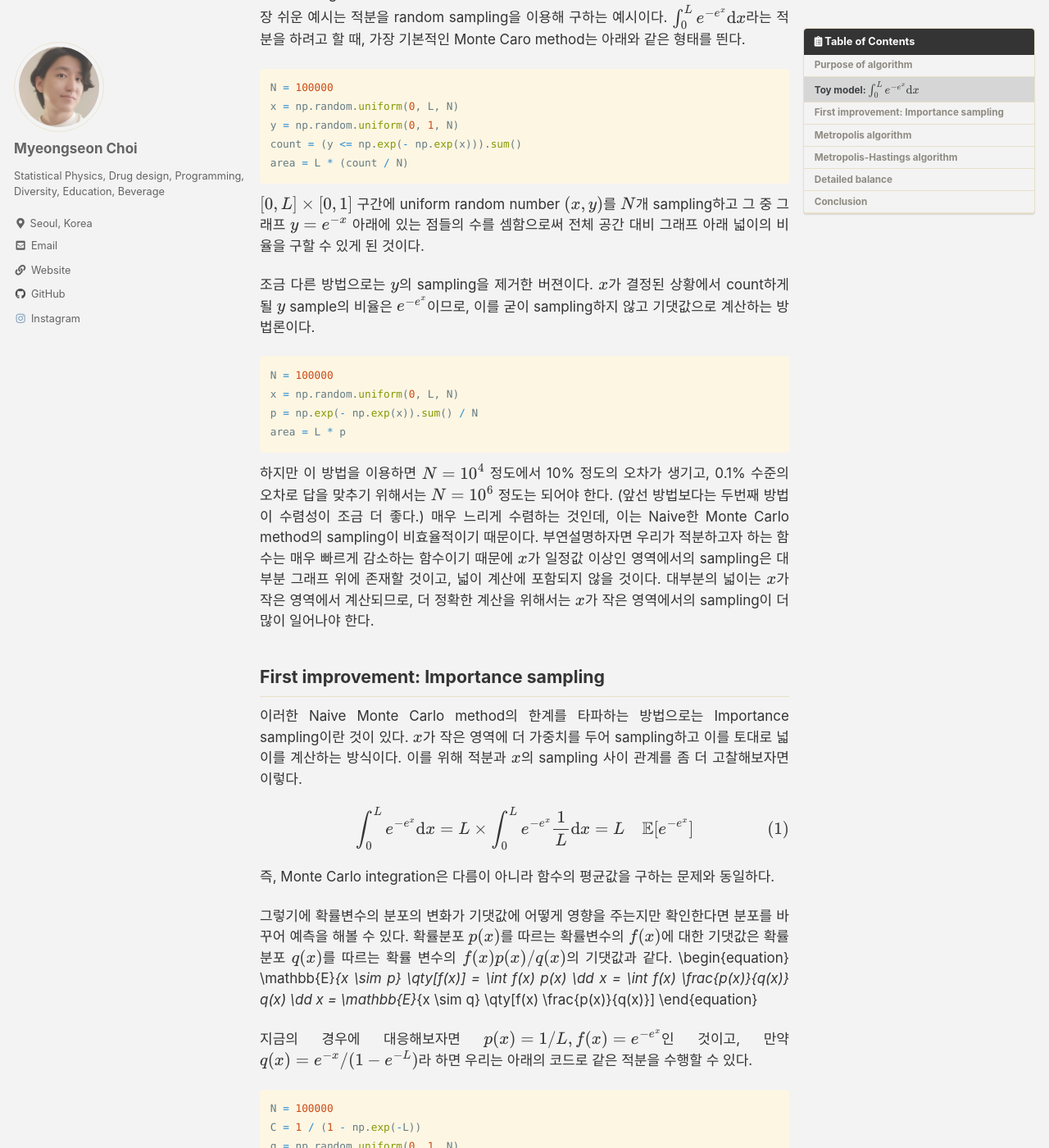
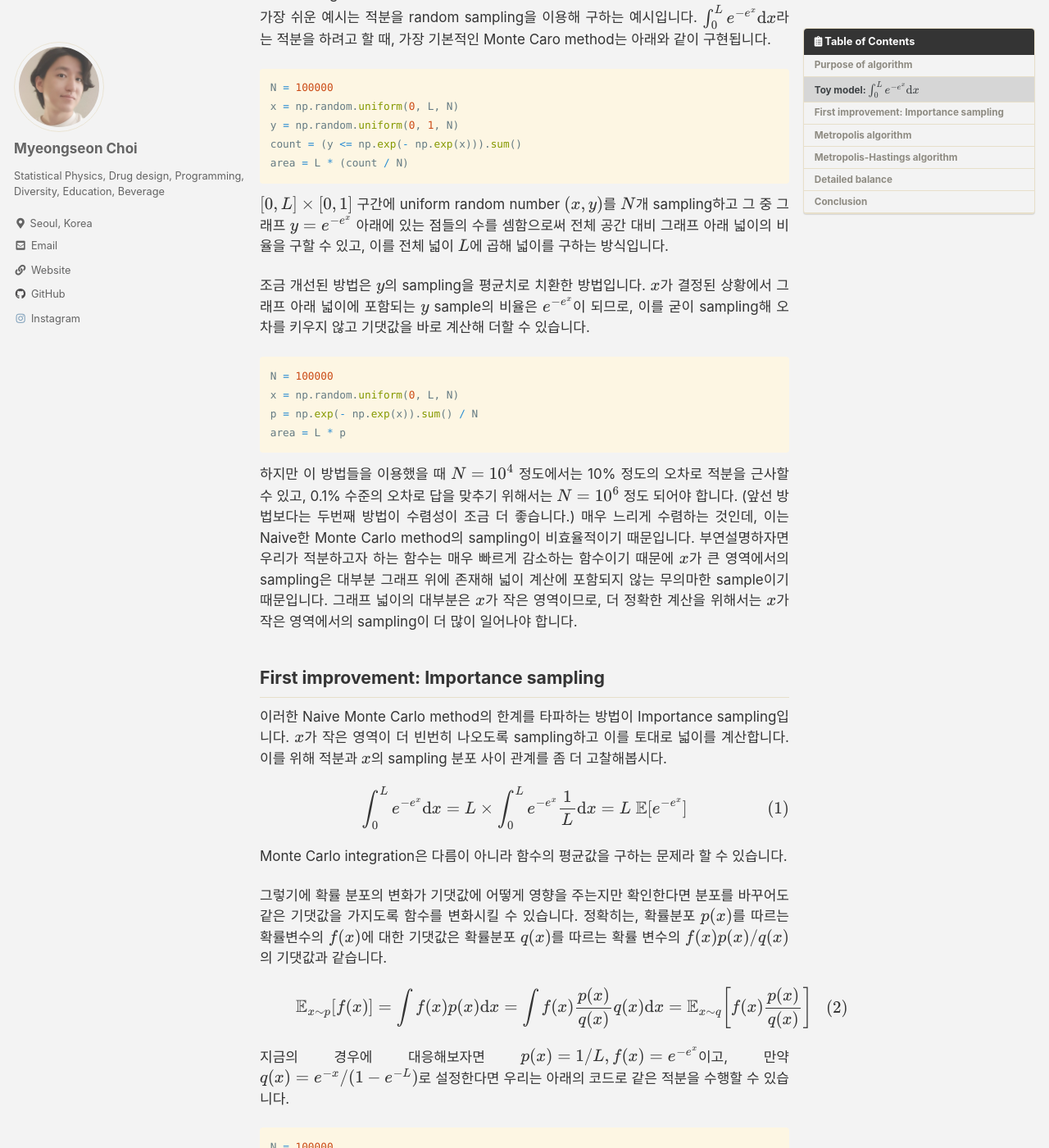
Before and after one commit to key262yek/key262yek.github.io, a Jekyll site: the page built from _posts/2023-04-03-Metropolis-Hastings-algorithm.md, in a window 1280 px wide and 1400 px high, scrolled down 879 px. Shown: the whole window at 82% size. Built offline with Jekyll 4.4.1, drawn with Linux system fonts in a browser that asks for light colours; cached includes are drawn as plain includes; nearby versions of some CDN libraries; some of the changed text lies outside the part shown.

Commit message:
correct sentence

````diff
--- a/_posts/2023-04-03-Metropolis-Hastings-algorithm.md
+++ b/_posts/2023-04-03-Metropolis-Hastings-algorithm.md
@@ -14,27 +14,27 @@ toc_sticky: true
 ---
 
 
-확률밀도함수 $p(x)$를 완전히 아는 상황에서 1차원 확률변수를 sampling하는 가장 간단한 방법은 무엇일까?
-누적분포함수 $C(x) = P(X \leq x)$를 이용하는 것이다.
-$[0,1]$ 구간의 uniform random number $p$를 뽑은 후에 $C(x) = p$인 $x$를 sample로 하면 이 sample $x$는 필연적으로 확률분포 $p(x)$를 따르게 된다.
+확률밀도함수 $p(x)$를 완전히 아는 상황에서 1차원 확률변수를 sampling하는 가장 간단한 방법은 무엇일까요?
+누적분포함수 $C(x) = P(X \leq x)$를 이용하는 방법입니다.
+$[0,1]$ 구간의 uniform random number $p$를 뽑은 후에 $C(x) = p$인 $x$를 sample로 하면 이 sample $x$가 확률분포 $p(x)$를 따른다는 점을 이용하는 것이죠.
 
-하지만 만약 확률밀도함수 $p(x)$를 잘 알지 못하거나, 확률변수의 차원이 너무 커서 $C(x)$와 $p$의 대응을 알고리즘적으로 쉽게 유추하지 못할 때는 어떻게 해야할까?
-그럴때 사용되는 방법이 `Markov Chain Monte Carlo(MCMC)` 방법론이다.
-MCMC의 자세한 정의는 다른 글을 통해 보충하도록 하고, 오늘은 그 중에서 `Metropolis-Hastings(MH) algorithm`의 작동방식에 대해서 설명하고자 한다.
+하지만 만약 확률밀도함수 $p(x)$를 잘 알지 못하거나, 확률변수의 차원이 너무 커서 $C(x)$와 $p$의 대응을 알고리즘적으로 쉽게 유추하지 못할 때는 어떻게 해야할까요?
+그럴때 사용되는 방법이 `Markov Chain Monte Carlo(MCMC)` 방법론입니다.
+MCMC의 자세한 정의는 다른 글을 통해 보충하도록 하고, 오늘은 그 중에서 `Metropolis-Hastings(MH) algorithm`의 작동방식에 대해서 알아보겠습니다.
 
 ## Purpose of algorithm
-여느 Monte Carlo method와 같이 MH algorithm 역시 기본적으로 sampling 기법이다.
+여느 Monte Carlo method와 같이 MH algorithm 역시 기본적으로 sampling 기법입니다.
 모분포 $p(x)$를 정확히 구할 수는 없지만 $p(x)$가 어떤 함수 $f(x)$에 비례한다는 것을 안다거나,
-혹은 두 확률변수 $x_1, x_2$에 대해서 두 확률 $p(x_1)/p(x_2)$를 구하기 쉬운 환경에서 MH algorithm을 이용하면 $p(x)$를 따르는 확률변수를 sampling할 수 있다.
+혹은 두 정의역 $x_1, x_2$에 대해서 존재 확률비 $p(x_1)/p(x_2)$를 구하기 쉬운 환경에서 MH algorithm을 이용하면 $p(x)$를 따르는 확률변수를 sampling할 수 있습니다.
 
-MH algorithm은 단일 단계로 작동하는 알고리즘이 아니다.
-처음에 어떤 prior probability를 기반으로 시작했던 간에 반복적으로 sampling하면서 종국에는 sample이 따르는 확률분포가 $p(x)$로 근접해가도록 강제하는 알고리즘이다.
-이 과정에서 $n$번째 sample에 대한 정보를 이용해 $n + 1$번째 sample을 만들어내기 때문에 Markov chain이란 이름이 앞에 붙어 Markov chain Monte Carlo method로 불리는 것이다.
+MH algorithm은 단일 단계로 작동하는 알고리즘이 아닙니다.
+처음에 어떤 prior probability를 기반으로 시작했던 간에, 반복적으로 sampling하면서 sample이 따르는 확률분포가 $p(x)$로 근접해가도록 강제하는 알고리즘이죠.
+이 과정에서 $n$번째 sample에 대한 정보에만 의존해 $n + 1$번째 sample을 만들어내기 때문에 Markov chain이란 이름이 앞에 붙어 Markov Chain Monte Carlo method로 불리는 것입니다.
 
 ## Toy model: $\int_0^L e^{- e^x} \dd x$
-바로 MH algorithm으로 넘어가기 전에 기초적인 Monte Carlo method부터 살펴보자.
-가장 쉬운 예시는 적분을 random sampling을 이용해 구하는 예시이다.
-$\int_0^L e^{- e^x} \dd x$라는 적분을 하려고 할 때, 가장 기본적인 Monte Caro method는 아래와 같은 형태를 띈다.
+바로 MH algorithm으로 넘어가기 전에 기초적인 Monte Carlo method부터 살펴봅시다.
+가장 쉬운 예시는 적분을 random sampling을 이용해 구하는 예시입니다.
+$\int_0^L e^{- e^x} \dd x$라는 적분을 하려고 할 때, 가장 기본적인 Monte Caro method는 아래와 같이 구현됩니다.
 ```python
 N = 100000
 x = np.random.uniform(0, L, N)
@@ -42,10 +42,10 @@ y = np.random.uniform(0, 1, N)
 count = (y <= np.exp(- np.exp(x))).sum()
 area = L * (count / N)
 ```
-$[0,L] \times [0, 1]$ 구간에 uniform random number $(x, y)$를 $N$개 sampling하고 그 중 그래프 $y = e^{-x}$ 아래에 있는 점들의 수를 셈함으로써 전체 공간 대비 그래프 아래 넓이의 비율을 구할 수 있게 된 것이다.
+$[0,L] \times [0, 1]$ 구간에 uniform random number $(x, y)$를 $N$개 sampling하고 그 중 그래프 $y = e^{-e^x}$ 아래에 있는 점들의 수를 셈함으로써 전체 공간 대비 그래프 아래 넓이의 비율을 구할 수 있고, 이를 전체 넓이 $L$에 곱해 넓이를 구하는 방식입니다.
 
-조금 다른 방법으로는 $y$의 sampling을 제거한 버젼이다.
-$x$가 결정된 상황에서 count하게 될 $y$ sample의 비율은 $e^{-e^x}$이므로, 이를 굳이 sampling하지 않고 기댓값으로 계산하는 방법론이다.
+조금 개선된 방법은 $y$의 sampling을 평균치로 치환한 방법입니다.
+$x$가 결정된 상황에서 그래프 아래 넓이에 포함되는 $y$ sample의 비율은 $e^{-e^x}$이 되므로, 이를 굳이 sampling해 오차를 키우지 않고 기댓값을 바로 계산해 더할 수 있습니다.
 ```python
 N = 100000
 x = np.random.uniform(0, L, N)
@@ -53,32 +53,35 @@ p = np.exp(- np.exp(x)).sum() / N
 area = L * p
 ```
 
-하지만 이 방법을 이용하면 $N=10^4$ 정도에서 10% 정도의 오차가 생기고, 0.1% 수준의 오차로 답을 맞추기 위해서는 $N=10^6$ 정도는 되어야 한다.
-(앞선 방법보다는 두번째 방법이 수렴성이 조금 더 좋다.)
-매우 느리게 수렴하는 것인데, 이는 Naive한 Monte Carlo method의 sampling이 비효율적이기 때문이다.
-부연설명하자면 우리가 적분하고자 하는 함수는 매우 빠르게 감소하는 함수이기 때문에 $x$가 일정값 이상인 영역에서의 sampling은 대부분 그래프 위에 존재할 것이고, 넓이 계산에 포함되지 않을 것이다.
-대부분의 넓이는 $x$가 작은 영역에서 계산되므로, 더 정확한 계산을 위해서는 $x$가 작은 영역에서의 sampling이 더 많이 일어나야 한다.
+하지만 이 방법들을 이용했을 때 $N=10^4$ 정도에서는 10% 정도의 오차로 적분을 근사할 수 있고, 0.1% 수준의 오차로 답을 맞추기 위해서는 $N=10^6$ 정도 되어야 합니다.
+(앞선 방법보다는 두번째 방법이 수렴성이 조금 더 좋습니다.)
+매우 느리게 수렴하는 것인데, 이는 Naive한 Monte Carlo method의 sampling이 비효율적이기 때문입니다.
+부연설명하자면 우리가 적분하고자 하는 함수는 매우 빠르게 감소하는 함수이기 때문에 $x$가 큰 영역에서의 sampling은 대부분 그래프 위에 존재해 넓이 계산에 포함되지 않는 무의마한 sample이기 때문입니다.
+그래프 넓이의 대부분은 $x$가 작은 영역이므로, 더 정확한 계산을 위해서는 $x$가 작은 영역에서의 sampling이 더 많이 일어나야 합니다.
 
 ## First improvement: Importance sampling
-이러한 Naive Monte Carlo method의 한계를 타파하는 방법으로는 Importance sampling이란 것이 있다.
-$x$가 작은 영역에 더 가중치를 두어 sampling하고 이를 토대로 넓이를 계산하는 방식이다.
-이를 위해 적분과 $x$의 sampling 사이 관계를 좀 더 고찰해보자면 이렇다.
+이러한 Naive Monte Carlo method의 한계를 타파하는 방법이 Importance sampling입니다.
+$x$가 작은 영역이 더 빈번히 나오도록 sampling하고 이를 토대로 넓이를 계산합니다.
+이를 위해 적분과 $x$의 sampling 분포 사이 관계를 좀 더 고찰해봅시다.
 \begin{equation}
-  \int_0^L e^{-e^x} \dd x = L \times \int_0^L e^{-e^x} \frac{1}{L} \dd x = L \quad \mathbb{E}[e^{-e^x}]
+  \int_0^L e^{-e^x} \dd x = L \times \int_0^L e^{-e^x} \frac{1}{L} \dd x = L \; \mathbb{E}[e^{-e^x}]
 \end{equation}
-즉, Monte Carlo integration은 다름이 아니라 함수의 평균값을 구하는 문제와 동일하다.
+Monte Carlo integration은 다름이 아니라 함수의 평균값을 구하는 문제라 할 수 있습니다.
 
-그렇기에 확률변수의 분포의 변화가 기댓값에 어떻게 영향을 주는지만 확인한다면 분포를 바꾸어 예측을 해볼 수 있다.
-확률분포 $p(x)$를 따르는 확률변수의 $f(x)$에 대한 기댓값은 확률분포 $q(x)$를 따르는 확률 변수의 $f(x) p(x) / q(x)$의 기댓값과 같다.
+그렇기에 확률 분포의 변화가 기댓값에 어떻게 영향을 주는지만 확인한다면 분포를 바꾸어도 같은 기댓값을 가지도록 함수를 변화시킬 수 있습니다.
+정확히는, 확률분포 $p(x)$를 따르는 확률변수의 $f(x)$에 대한 기댓값은 확률분포 $q(x)$를 따르는 확률 변수의 $f(x) p(x) / q(x)$의 기댓값과 같습니다.
+
+$$
 \begin{equation}
   \mathbb{E}_{x \sim p} \qty[f(x)]
   = \int f(x) p(x) \dd x
   = \int f(x) \frac{p(x)}{q(x)} q(x) \dd x
   = \mathbb{E}_{x \sim q} \qty[f(x) \frac{p(x)}{q(x)}]
 \end{equation}
+$$
 
-지금의 경우에 대응해보자면 $p(x) = 1/L, f(x) = e^{-e^x}$인 것이고,
-만약 $q(x) = e^{-x} / (1 - e^{-L})$라 하면 우리는 아래의 코드로 같은 적분을 수행할 수 있다.
+지금의 경우에 대응해보자면 $p(x) = 1/L, f(x) = e^{-e^x}$이고,
+만약 $q(x) = e^{-x} / (1 - e^{-L})$로 설정한다면 우리는 아래의 코드로 같은 적분을 수행할 수 있습니다.
 ```python
 N = 100000
 C = 1 / (1 - np.exp(-L))
@@ -88,41 +91,44 @@ x = - np.log(1 - q / C)
 s = (np.exp(- np.exp(x)) / (L * C * np.exp(-x))).sum() / N
 area = L * s
 ```
-이 경우 $N=10^6$에서 0.01% 오차로 더 정밀한 계산이 가능하다.
+이 경우 $N=10^6$에서 0.01% 오차로 더 정밀한 근사가 가능합니다.
 
 ## Metropolis algorithm
-하지만 Importance sampling 역시 $q(x)$에 대해서 정확히 알고 있고, 이를 따라 sampling할 수 있어야한다는 한계가 있다.
-복잡한 시스템에서는 확률분포를 정확히 계산하는 것도 어렵고, 이를 따르는 확률변수를 sampling하기는 더 힘들다.
-그렇기 때문에 도입된 방법론이 Metropolis algorithm이고, 이를 발전시킨 것이 Metropolis-Hastings algorithm이다.
-(Metropolis algorithm이라 불리는 초기 방법론도 Metropolis와 Hastings의 공동 연구로 나온 것이지만, 이후 Hastings가 발전시킨 방법론에 이르러 Hastings이름도 병기되기 시작했다.)
+하지만 Importance sampling 역시 $p(x), q(x)$에 대해서 정확히 알고 있고, 이를 따라 sampling할 수 있어야한다는 제한이 있습니다.
+복잡한 시스템에서는 확률분포를 정확히 계산하는 것도 어렵고, 이를 따르는 확률변수를 sampling하기는 더 힘듭니다.
+그렇기 때문에 도입된 방법론이 Metropolis algorithm이고, 이를 발전시킨 것이 Metropolis-Hastings algorithm입니다.
+(Metropolis algorithm이라 불리는 초기 방법론도 Metropolis와 Hastings의 공동 연구로 나온 것이지만, 이후 Hastings가 발전시킨 방법론에 이르러 Hastings이름도 병기되기 시작했습니다)
 
-아이디어는 어떤 초기 분포 $p_0(x)$에서 출발하더라도 Markov chain sampling을 거치며 sampling distribution이 변화하도록 하고, 종국에는 원하는 분포 $p(x)$로 수렴하도록 하는 것이다.
-우리에게 필요한 정보는 원하는 분포 $p(x)$가 비례하는 것으로 알려진 비교적 간단한 함수 $w(x)$이다. (즉, $w(x)$를 모든 공간에 대해 적분해 Normalization factor를 구하는 과정이 어려운 경우에 쓰기 좋다)
+아이디어는 어떤 초기 분포 $p_0(x)$에서 출발하더라도 Markov chain sampling을 거치며 sampling 분포가 점차 원하는 분포 $p(x)$로 수렴하도록 하는 것입니다.
+이때 우리에게 필요한 정보는 원하는 분포 $p(x)$가 비례하는 함수 $w(x)$입니다. (즉, $w(x)$를 모든 공간에 대해 적분해 Normalization factor를 구하는 과정이 어려운 경우에 쓰기 좋습니다)
 
-이번에는 $w(x) = e^{-x}$라 하고, Normallization factor $C$를 모르는 상황에서 Metropolis algorithm을 이용해 적분을 계산해보자.
-계산하고자 하는 함수는 그대로다.
+이번에는 $w(x) = e^{-x}$라 하고, Normallization factor $C$를 모르는 상황에서 Metropolis algorithm을 이용해 적분을 계산해봅시다.
+계산하고자 하는 함수는 그대로입니다.
 \begin{equation}
   \int_0^L e^{-e^x} \dd x
   = \int_0^L \frac{e^{-e^x}}{C e^{-x}} C e^{-x} \dd x
   = \frac{1}{N} \sum_{i=1}^N \frac{e^{-e^{x_i}}}{C e^{-x_i}}, \quad X \sim C e^{-x}
 \end{equation}
-이 과정에서 우리가 모르는 부분은 두 가지이다.
-$w(x)$에 비례하는 분포로 $X$를 sampling하는 방법과 $C$를 구하는 방법.
-sampling 방법은 Metropolis algorithm을 소개하며 설명할 것이니 미뤄두고, $C$는 이 역시 적분을 근사하는 것으로 구할 수 있다.
-\begin{equation}
-  1 = \int_0^L \frac{1}{L} \dd x
+이 과정에서 우리가 모르는 부분은 두 가지입니다.
+$w(x)$에 비례하는 분포로 $X$를 sampling하는 방법과 Normalization factor $C$를 구하는 방법.
+sampling 방법은 Metropolis algorithm을 소개하며 설명할 것이니 미뤄두고, $C$는 역시 적분을 근사하는 것으로 구할 수 있습니다.
+
+$$
+\begin{align}
+  1 &= \int_0^L \frac{1}{L} \dd x
   = \int_0^L \frac{1}{L C e^{-x}} C e^{-x} \dd x
   = \mathbb{E}\qty[\frac{1}{L C e^{-x}}] \\
-\end{equation}
+  C &= \mathbb{E} \qty[\frac{1}{L e^{-x}}] = \frac{1}{NL} \sum_{i=1}^N \frac{1}{e^{-x_i}}
+\end{align}
+$$
 
-따라서 적분은 아래와 같은 식으로 정리된다.
+따라서 적분은 아래와 같은 식으로 정리되고,
 \begin{equation}
   \int_0^L e^{-e^x} \dd x
   = \frac{1}{N} \sum_{i=1}^N \frac{e^{-e^{x_i}}}{C e^{-x_i}}
   = L \frac{\sum_{i=1}^N e^{-e^{x_i}} / e^{-x_i}}{ \sum_{i = 1}^N 1 / e^{-x_i}}
 \end{equation}
-
-이를 계산하는 알고리즘은 다음과 같다.
+이를 계산하는 알고리즘은 다음과 같습니다.
 ```python
 def w(x):
     return np.exp(-x)
@@ -144,26 +150,27 @@ S = (np.exp(-np.exp(samples)) / np.exp(-samples)).sum()
 return L * S / C
 ```
 
-Metropolis algorithm의 핵심은 주석을 단 1번부터 3번 줄에 있다.
-새로운 sample을 random하게 고르고(current에 의존하는 방식으로 sampling할 수도 있지만, 여기선 저 방법이 훨씬 오차가 적다) 새 sample을 선택할지 말지를 `rate`라는 변수를 통해 결정한다.
-rate가 1보다 크면 항상 선택하고, 1보다 작은 경우 rate의 확률로 sample을 선택한다.
-(즉, rate가 작을 수록 더 작은 확률로 sample이 renewal된다)
-그리고 renewal 여부와 상관없이 `current`를 sample 집합에 포함시킨다.
+Metropolis algorithm의 핵심은 주석을 단 1번부터 3번 줄에 있습니다.
+새로운 sample을 random하게 고르고(current에 의존하는 방식으로 sampling할 수도 있지만, 여기선 저 방법이 훨씬 오차가 적습니다) 새 sample을 선택할지 말지를 `rate`라는 변수를 통해 결정합니다.
+rate가 1보다 크면 항상 새로운 sample을 accept하고, 1보다 작은 경우 rate의 확률로 sample을 accept합니다.
+(즉, rate가 작을 수록 더 작은 확률로 sample이 renewal되게 됩니다)
+그리고 renewal 여부와 상관없이 `current`를 sample 집합에 포함시킵니다.
 
-이러한 과정을 따르게 되면 종국에는 sample들이 우리가 원하는 $w(x)$에 비례하는 분포를 띄는 확률변수가 된다. (초반에는 오차가 있을 수 있어 초반 100개의 결과는 제외했다)
+이러한 과정을 반복하게 되면 sample은 우리가 원하는 $w(x)$에 비례하는 분포를 띄는 확률변수가 됩니다. 다만 초반에는 초기화 분포의 영향에 따른 오차가 있을 수 있기 때문에 주석 4번줄처럼 초반의 결과를 제외해야 합니다.
 
 ## Metropolis-Hastings algorithm
-Metropolis algorithm의 확장판인 MH algorithm은 새로운 sample candidate를 고르는 방법을 일반화한 것이라 할 수 있다.
+Metropolis algorithm의 확장판인 MH algorithm은 새로운 sample candidate를 고르는 방법을 일반화한 것이라 할 수 있습니다.
 앞서 소개한 알고리즘에서 새로운 sample candidate를 선택하는 방법은 아래와 같은데,
 ```python
 new = np.random.uniform(0, L)   # case 1
 new = current + np.random.uniform(-dx, dx) # case 2
 ```
-두 방법 모두 전이 확률이 대칭적인 분포이다.
-즉, current가 $x$인 상황에서 $x'$이 candidate로 나오는 확률과 current가 $x'$인 상황에서 $x$가 candidate으로 나오는 확률이 같다.
-하지만 항상 이런 경우만 있으리란 보장은 없으므로 비대칭적인 확률을 가지는 경우까지 확장한 경우가 Hastings가 제안한 방법이다.
+두 방법 모두 전이 확률이 대칭적인 분포인 것을 알 수 있는데요.
+대칭적인 분포란 것은, current가 $x$인 상황에서 $x'$이 candidate로 나오는 확률과 current가 $x'$인 상황에서 $x$가 candidate으로 나오는 확률이 같다는 것입니다.
+하지만 항상 이런 경우만 있으리란 보장은 없으므로 비대칭적인 확률을 가지는 경우까지 확장한 경우가 Hastings가 제안한 MH algorithm입니다.
 
-그 경우 sample candidate이 accept될 확률이 아래와 같이 바뀐다.
+Hastings algorithm에서는 sample candidate이 accept될 확률만 아래와 같이 바뀝니다.
+
 $$
 \begin{align}
     A(x'|x) &= min\qty(1, \frac{w(x')}{w(x)}) \tag{Metropolis} \\
@@ -171,45 +178,45 @@ $$
 \end{align}
 $$
 
-이렇게 Acceptance probability를 조정하면, 비대칭적인 전이확률로 주어진 Markov chain sampling이라 하더라도 sampling의 분포는 $w(x)$에 비례하는 확률분포를 따르게 된다.
+이렇게 Acceptance probability를 조정하면, 비대칭적인 전이확률로 주어진 Markov chain sampling이라 하더라도 sampling의 분포는 $w(x)$에 비례하는 확률분포를 따르게 됩니다.
 
 ## Detailed balance
-이를 이해하기 위해서 우리는 sampling을 반복함에 따라 sample들이 따르는 확률분포가 어떻게 변하는지 추적할 필요가 있다.
-$n$번째 sample이 따르는 확률 분포를 $p_n(x)$라 하자.
-이를 통해 $n + 1$번째 sample의 확률분포 $p_{n+1}(x)$가 어떻게 주어질지 알아보자.
+그래서 왜 MH algorithm을 반복하다 보면 sample 분포가 원하는 분포로 수렴하게 되는 것일까요?
+이를 이해하기 위해서 우리는 sample들이 따르는 확률분포가 sampling을 반복함에 따라 어떻게 변하는지 추적할 필요가 있습니다.
+$n$번째 sample이 따르는 확률 분포를 $p_n(x)$라 할 때, $n + 1$번째 sample의 확률분포 $p_{n+1}(x)$가 어떻게 주어질지 알아봅시다.
 
 $p_n(x)\dd x$의 확률로 주어진 $n$번째 sample $x$가 있을 때,
-그 다음 sample $x'$은 $p(x \rightarrow x')$의 확률로 결정된다.
-그리고 그 sample이 accept 될 확률은 $A(x'|x)$이다.
-따라서 $p_{n}(x)$에서 $\int \dd x' p(x \rightarrow x') A(x' | x) p_n(x)$ 만큼의 확률은 다음 sample에서 다른 값의 확률로 옮겨간다.
-반대로 생각하면 다른 위치 $x'$에서도 $x$ 위치로의 확률 이동이 존재한다.
-그 값은 $\int \dd x' p(x' \rightarrow x) A(x | x) p_n(x')$이 된다.
-따라서 $p_n(x)$의 점화식은 아래와 같이 주어진다.
+그 다음 sample의 값이 $x'$로 주어질 확률을 $p(x \rightarrow x') \dd x'$라 합시다.
+그리고 그 sample이 진짜 다음 sample로 accept 될 확률은 $A(x'|x)$입니다.
+따라서 $p_{n}(x) \dd x$에서 $p(x \rightarrow x') A(x' | x) p_n(x) \dd x \dd x'$ 만큼의 확률은 다음 sample에서 $x'$의 확률로 옮겨가게 됩니다.
+
+반대로 생각하면 다른 위치 $x'$에서도 $x$ 위치로의 확률 이동이 존재합니다.
+그 값은 $p(x' \rightarrow x) A(x | x) p_n(x') \dd x \dd x'$이죠.
+이러한 확률분포의 flow를 모든 $x'$에 대해 적분하면 $p_n(x)$의 점화식을 구할 수 있습니다.
 
 \begin{equation}
   p_{n+1}(x) = p_n(x) + \int \dd x' (p(x' \rightarrow x) A(x|x') p_n(x') - p(x \rightarrow x') A(x'|x) p_n(x))
 \end{equation}
 
-이 점화식을 완전히 푸는 것은 쉽지 않다.
-하지만 이 해의 극한이 어떤 평형 조건을 만족할지는 구할 수 있다.
+이 점화식을 완전히 푸는 것은 쉽지 않습니다.
+하지만 이 해의 극한이 어떤 평형 조건을 만족할지는 쉽게 보입니다.
 \begin{equation}
   p(x' \rightarrow x) A(x|x') p(x') = p(x \rightarrow x') A(x'|x) p(x)
 \end{equation}
-
-따라서 평형 상태에서의 두 지점의 확률분포 비율 $p(x')/p(x)$는 아래와 같이 주어진다.
+평형 상태에서의 두 지점의 확률분포비 $p(x')/p(x)$는 아래와 같이 결정됩니다.
 \begin{equation}
   \frac{p(x')}{p(x)}
   = \frac{p(x \rightarrow x') A(x'|x)}{p(x' \rightarrow x) A(x|x')}
 \end{equation}
 
-이제 우리가 알아야 하는 것은 Accetance probability의 비율이다.
+이제 우리가 알아야 하는 것은 Accetance probability의 비율입니다.
 만약 $w(x')p(x' \rightarrow x) > w(x) p(x \rightarrow x')$라면
 $A(x'|x) = 1$로 주어지므로
 \begin{equation}
   \frac{A(x' | x)}{A (x | x')} = \frac{1}{A(x|x')} = \frac{w(x')p(x' \rightarrow x)}{w(x)p(x \rightarrow x')}
 \end{equation}
-이 되고, 반대의 경우도 최종 결과 값은 동일하다.
-따라서 앞선 식에 이를 대입하면 우리는 평형 분포의 비율을 구할 수 있다.
+이 되고, 반대의 경우도 최종 결과 값은 동일합니다.
+따라서 앞선 식에 이를 대입하면 우리는 평형 분포가 $w(x)$의 비율로 주어짐을 알 수 있고, 자연스레 우리가 원하는 분포대로 sampling하게 되는 것입니다.
 \begin{equation}
   \frac{p(x')}{p(x)}
   = \frac{p(x \rightarrow x')}{p(x' \rightarrow x)}\frac{w(x')p(x' \rightarrow x)}{w(x)p(x \rightarrow x')}
@@ -217,9 +224,8 @@ $A(x'|x) = 1$로 주어지므로
 \end{equation}
 
 ## Conclusion
-이렇게 MH algorithm의 복잡한 sampling 방법이 어떻게 원하는 분포를 따라 sampling을 할 수 있게 되었는지 확인하였다.
-정리하자면 아래와 같은 부분을 확인할 수 있었다.
+이렇게 MH algorithm의 복잡한 sampling 방법이 어떻게 원하는 분포를 따라 sampling을 할 수 있게 되었는지 알아봤습니다.
 
 1. MH algorithm의 사용처: 확률분포의 함수 꼴은 알지만 normalization factor를 계산하는 것은 매우 어려울 때
-2. MH algorithm의 알고리즘 핵심: New sample을 reject하는 acceptance probability
-3. MH algorithm의 작동원리: 분포의 점화식의 극한이 이루게 되는 detailed balance가 우리가 원하는 확률분포를 이루도록 강제하는 것.
+2. MH algorithm의 알고리즘 핵심: New sample을 reject하는 acceptance probability의 정의
+3. MH algorithm의 작동원리: 평형 분포가 이루게 되는 detailed balance가 우리가 원하는 확률분포를 이루도록 강제하는 것.
````
